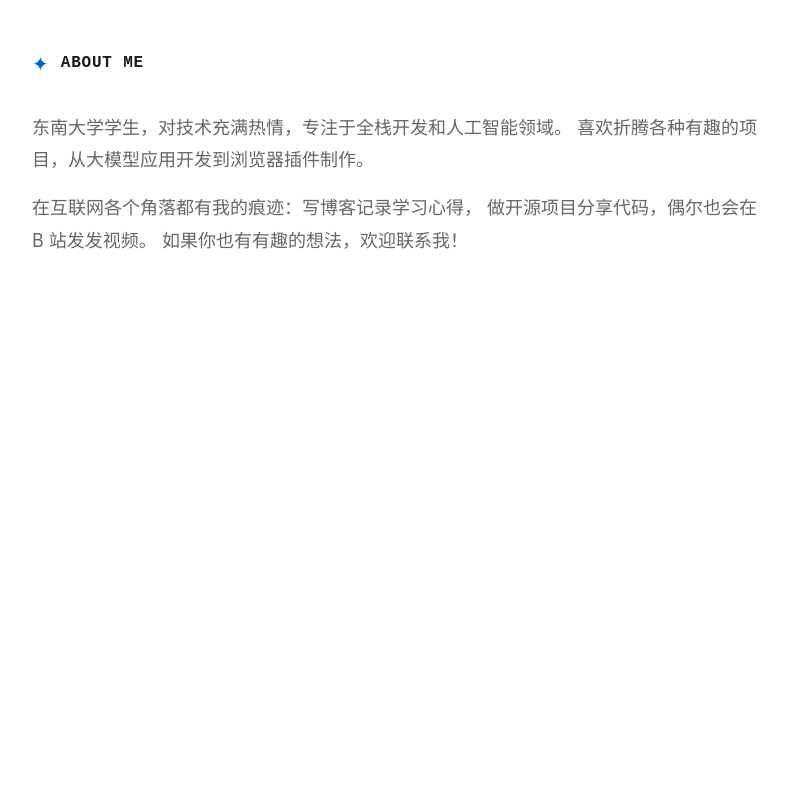
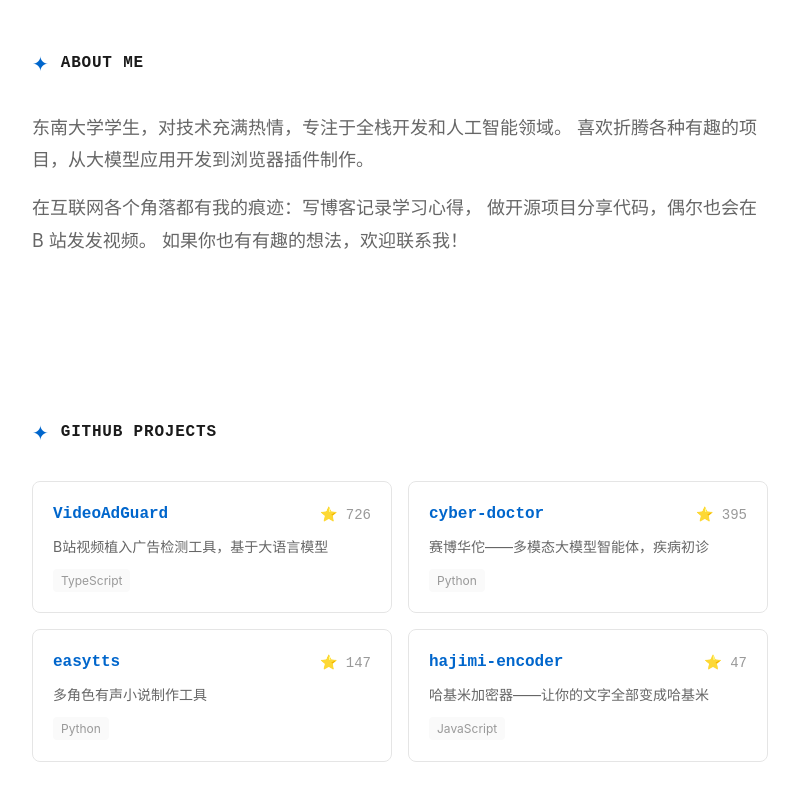
Before and after one commit to Warma10032/xiaobaozi, a Next.js app: page / in a window 1280 px wide. Shown: the part 892-1692 px from the top of the page, without its empty margins (240-1039 px from the left). Before the commit the page ends 1229 px from the top, so only its background shows below. Built offline with nearby package versions, Linux system fonts and the light colour scheme; no server answers.

Commit message:
feat: add Projects section

```diff
--- a/app/page.tsx
+++ b/app/page.tsx
@@ -1,6 +1,7 @@
 import Hero from '@/components/Hero/Hero'
 import StatsBar from '@/components/StatsBar/StatsBar'
 import About from '@/components/About/About'
+import Projects from '@/components/Projects/Projects'
 
 export default function Home() {
   return (
@@ -8,6 +9,7 @@ export default function Home() {
       <Hero />
       <StatsBar />
       <About />
+      <Projects />
     </>
   )
 }
--- /dev/null
+++ b/components/Projects/Projects.module.css
@@ -0,0 +1,93 @@
+.section {
+  max-width: 800px;
+  margin: 0 auto;
+  padding: 5rem 2rem;
+}
+
+.header {
+  display: flex;
+  align-items: center;
+  gap: 0.75rem;
+  margin-bottom: 2rem;
+}
+
+.headerIcon {
+  color: var(--accent);
+  font-size: 1.25rem;
+}
+
+.headerTitle {
+  font-family: 'JetBrains Mono', monospace;
+  font-size: 1rem;
+  font-weight: 600;
+  text-transform: uppercase;
+  letter-spacing: 0.05em;
+}
+
+.grid {
+  display: grid;
+  grid-template-columns: repeat(2, 1fr);
+  gap: 1rem;
+}
+
+@media (max-width: 600px) {
+  .grid {
+    grid-template-columns: 1fr;
+  }
+}
+
+.card {
+  border: 1px solid var(--border);
+  border-radius: 8px;
+  padding: 1.25rem;
+  transition: box-shadow 0.2s ease, transform 0.2s ease;
+  text-decoration: none;
+  color: inherit;
+  display: block;
+}
+
+.card:hover {
+  box-shadow: 0 4px 12px rgba(0, 0, 0, 0.08);
+  transform: translateY(-2px);
+  text-decoration: none;
+}
+
+.cardHeader {
+  display: flex;
+  justify-content: space-between;
+  align-items: center;
+  margin-bottom: 0.5rem;
+}
+
+.cardName {
+  font-family: 'JetBrains Mono', monospace;
+  font-size: 1rem;
+  font-weight: 600;
+  color: var(--accent);
+}
+
+.cardStars {
+  font-family: 'JetBrains Mono', monospace;
+  font-size: 0.875rem;
+  color: var(--muted);
+}
+
+.cardStars::before {
+  content: '⭐ ';
+}
+
+.cardDescription {
+  font-size: 0.875rem;
+  color: var(--text-muted);
+  line-height: 1.5;
+}
+
+.cardLanguage {
+  display: inline-block;
+  font-size: 0.75rem;
+  color: var(--muted);
+  margin-top: 0.75rem;
+  padding: 0.125rem 0.5rem;
+  background: var(--bg-secondary);
+  border-radius: 4px;
+}
--- /dev/null
+++ b/components/Projects/Projects.tsx
@@ -0,0 +1,31 @@
+import { projects } from '@/data/projects'
+import styles from './Projects.module.css'
+
+export default function Projects() {
+  return (
+    <section className={styles.section}>
+      <div className={styles.header}>
+        <span className={styles.headerIcon}>✦</span>
+        <h2 className={styles.headerTitle}>GitHub Projects</h2>
+      </div>
+      <div className={styles.grid}>
+        {projects.map((project) => (
+          <a
+            key={project.name}
+            href={project.url}
+            target="_blank"
+            rel="noopener noreferrer"
+            className={styles.card}
+          >
+            <div className={styles.cardHeader}>
+              <span className={styles.cardName}>{project.name}</span>
+              <span className={styles.cardStars}>{project.stars}</span>
+            </div>
+            <p className={styles.cardDescription}>{project.description}</p>
+            <span className={styles.cardLanguage}>{project.language}</span>
+          </a>
+        ))}
+      </div>
+    </section>
+  )
+}
--- /dev/null
+++ b/data/projects.ts
@@ -0,0 +1,30 @@
+export const projects = [
+  {
+    name: 'VideoAdGuard',
+    stars: 726,
+    description: 'B站视频植入广告检测工具，基于大语言模型',
+    url: 'https://github.com/Warma10032/VideoAdGuard',
+    language: 'TypeScript',
+  },
+  {
+    name: 'cyber-doctor',
+    stars: 395,
+    description: '赛博华佗——多模态大模型智能体，疾病初诊',
+    url: 'https://github.com/Warma10032/cyber-doctor',
+    language: 'Python',
+  },
+  {
+    name: 'easytts',
+    stars: 147,
+    description: '多角色有声小说制作工具',
+    url: 'https://github.com/Warma10032/easytts',
+    language: 'Python',
+  },
+  {
+    name: 'hajimi-encoder',
+    stars: 47,
+    description: '哈基米加密器——让你的文字全部变成哈基米',
+    url: 'https://github.com/Warma10032/hajimi-encoder',
+    language: 'JavaScript',
+  },
+]
```
